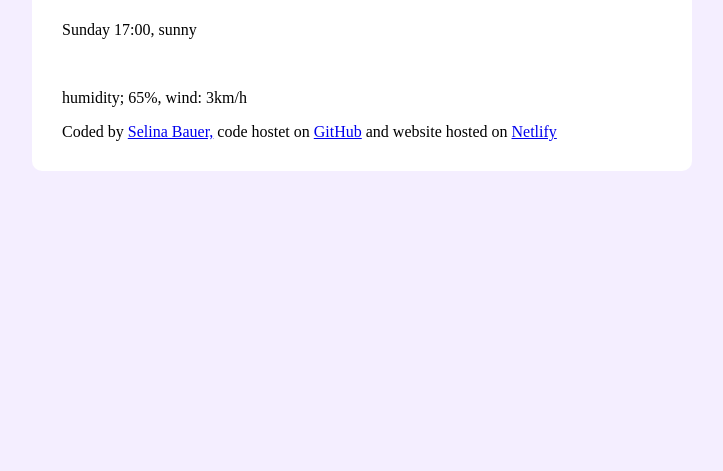
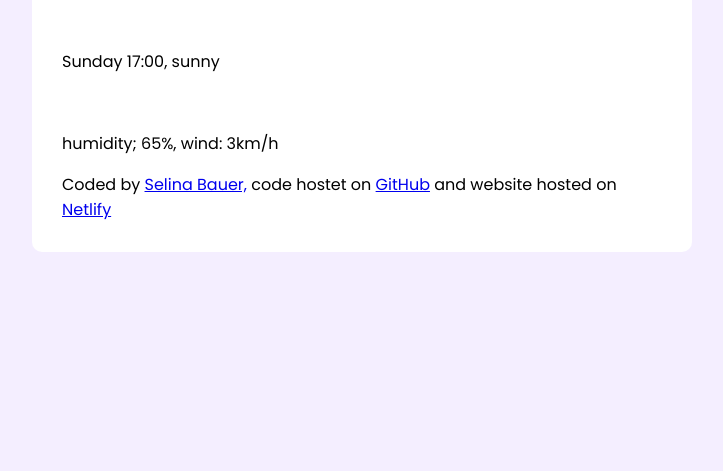
Before and after one commit to selinabauer/new-project, a plain HTML site: page index.html in a window 1280 px wide. Shown: the part 329-800 px from the top of the page, without its empty margins (278-1001 px from the left). Drawn offline with Linux system fonts and the light colour scheme.

Commit message:
added google font to html

```diff
--- a/index.html
+++ b/index.html
@@ -4,6 +4,12 @@
     <meta charset="UTF-8" />
     <meta name="viewport" content="width=device-width, initial-scale=1.0" />
     <link rel="stylesheet" href="src/styles.css" />
+    <link rel="preconnect" href="https://fonts.googleapis.com" />
+    <link rel="preconnect" href="https://fonts.gstatic.com" crossorigin />
+    <link
+      href="https://fonts.googleapis.com/css2?family=Poppins:ital,wght@0,100;0,200;0,300;0,400;0,500;0,600;0,700;0,800;0,900;1,100;1,200;1,300;1,400;1,500;1,600;1,700;1,800;1,900&display=swap"
+      rel="stylesheet"
+    />
     <title>Document</title>
   </head>
   <body>
--- a/src/styles.css
+++ b/src/styles.css
@@ -1,5 +1,6 @@
 body {
   background-color: #f4eeff;
+  font-family: "Poppins", sans-serif;
 }
 .wheater-section {
   background-color: white;
```
